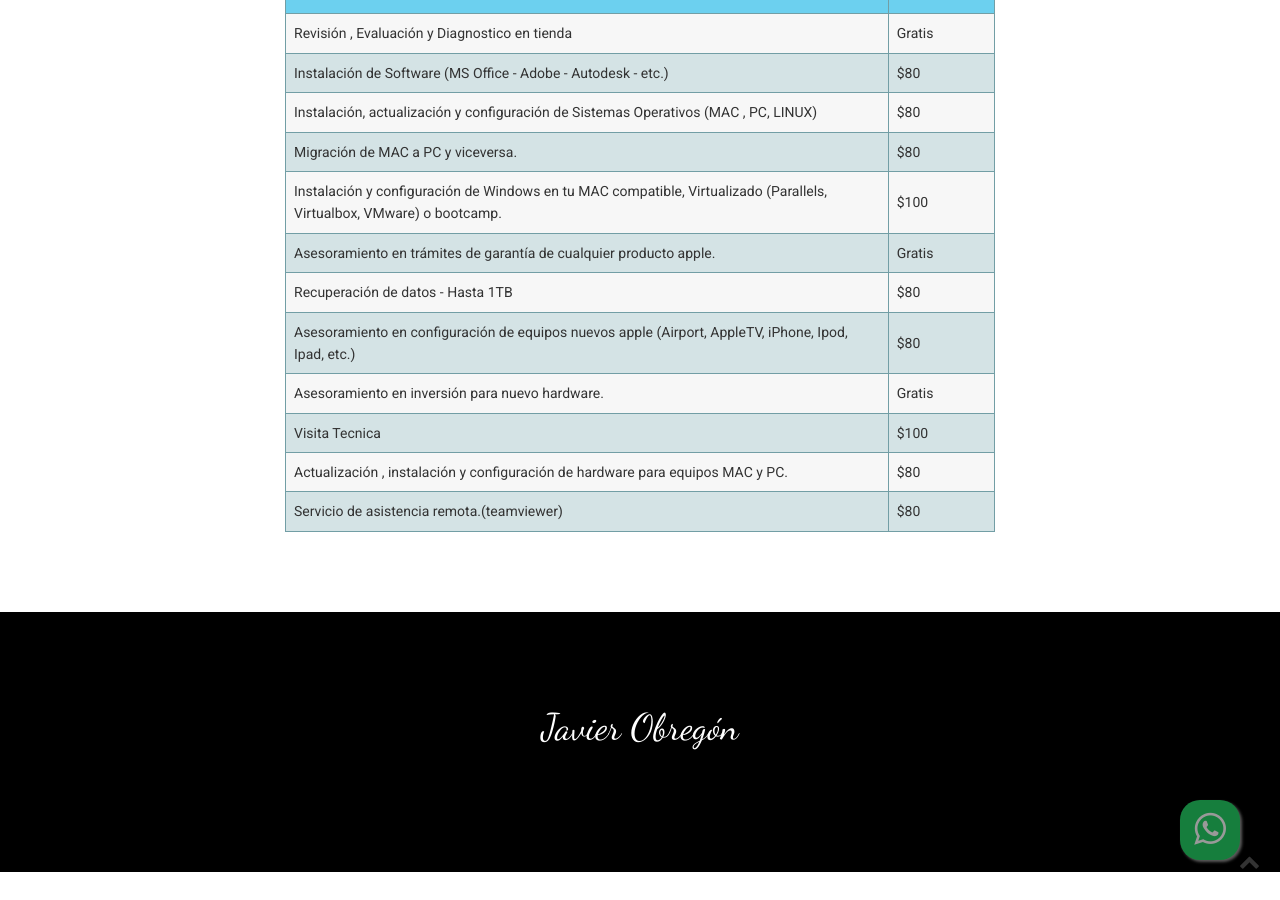
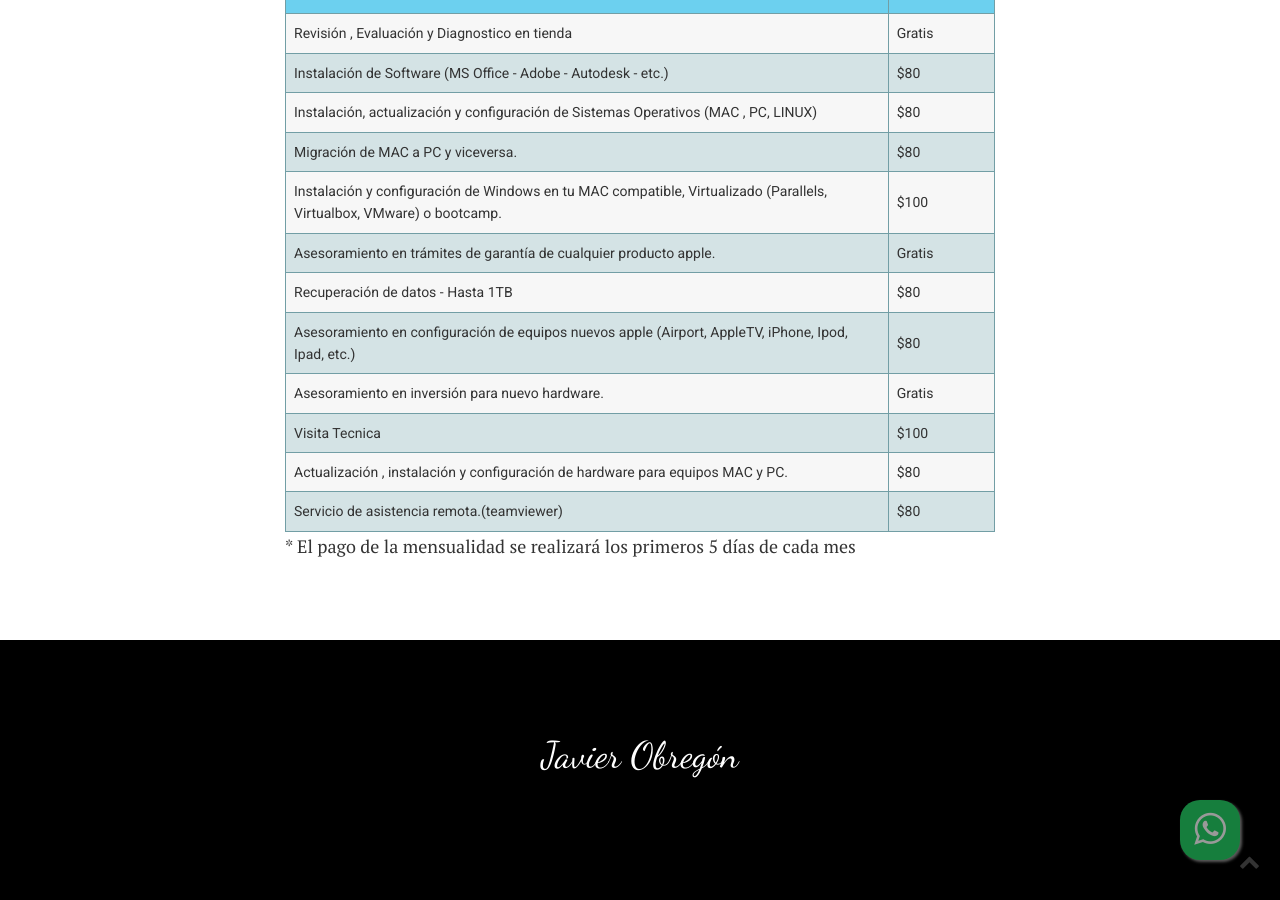
Before and after one commit to jobregonaraujo/jobregonaraujo.github.io, a Jekyll site: the page built from _pages/servicios.md, in a window 1280 px wide and 900 px high, scrolled down 2406 px. Built offline with Jekyll 4.4.1, drawn with Linux system fonts in a browser that asks for light colours; before the commit the page ends 3278 px from its top, so only the background shows below that.

Commit message:
primeros 5 dias

```diff
--- a/_pages/servicios.md
+++ b/_pages/servicios.md
@@ -75,6 +75,7 @@ image: servicios.jpg
 <tr><td>Actualización , instalación y configuración de hardware para equipos MAC y PC.</td><td>${{ site.price-default }} </td></tr>
 <tr><td>Servicio de asistencia remota.(teamviewer)</td><td>${{ site.price-default }} </td></tr>
 </table>
+<p>* El pago de la mensualidad se realizará los primeros 5 días de cada mes</p>
 <!--  <p>* Los costos en bolivares no incluyen IVA </p> -->
 
 
```
Also changed, not shown: 3 other files.
